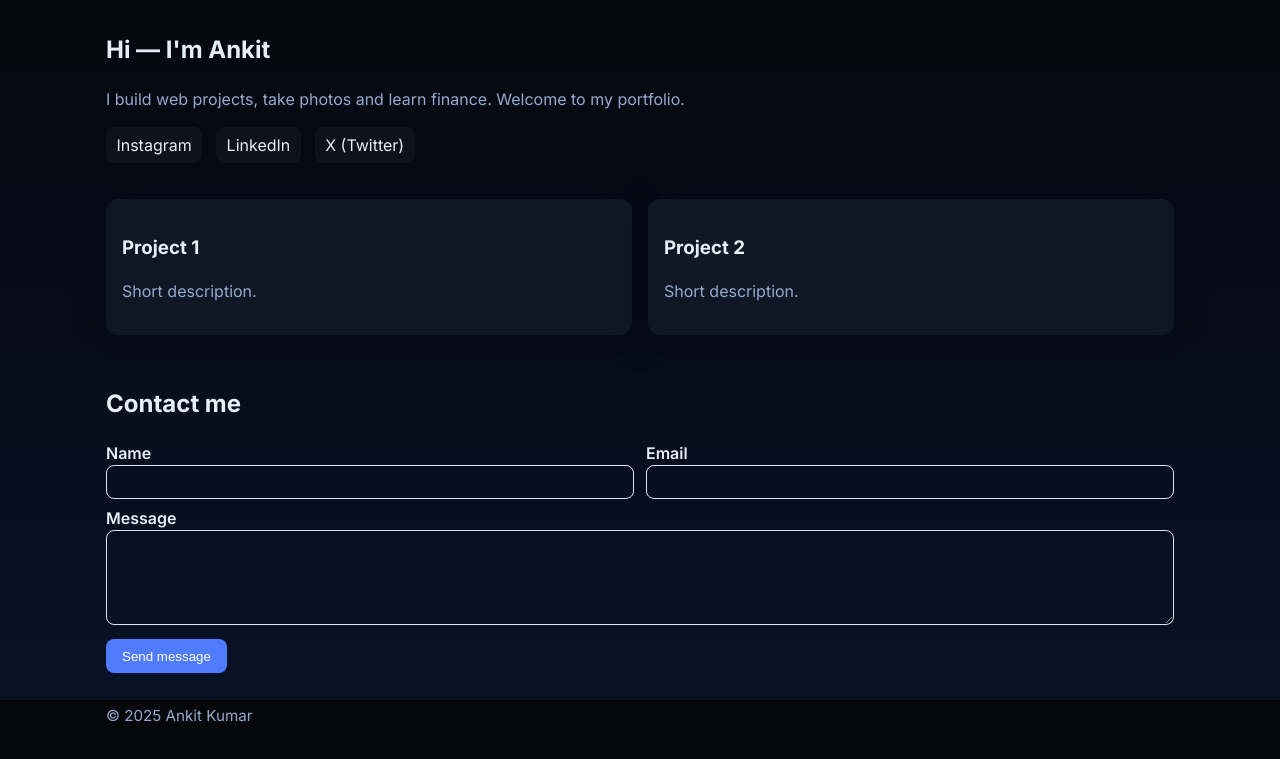
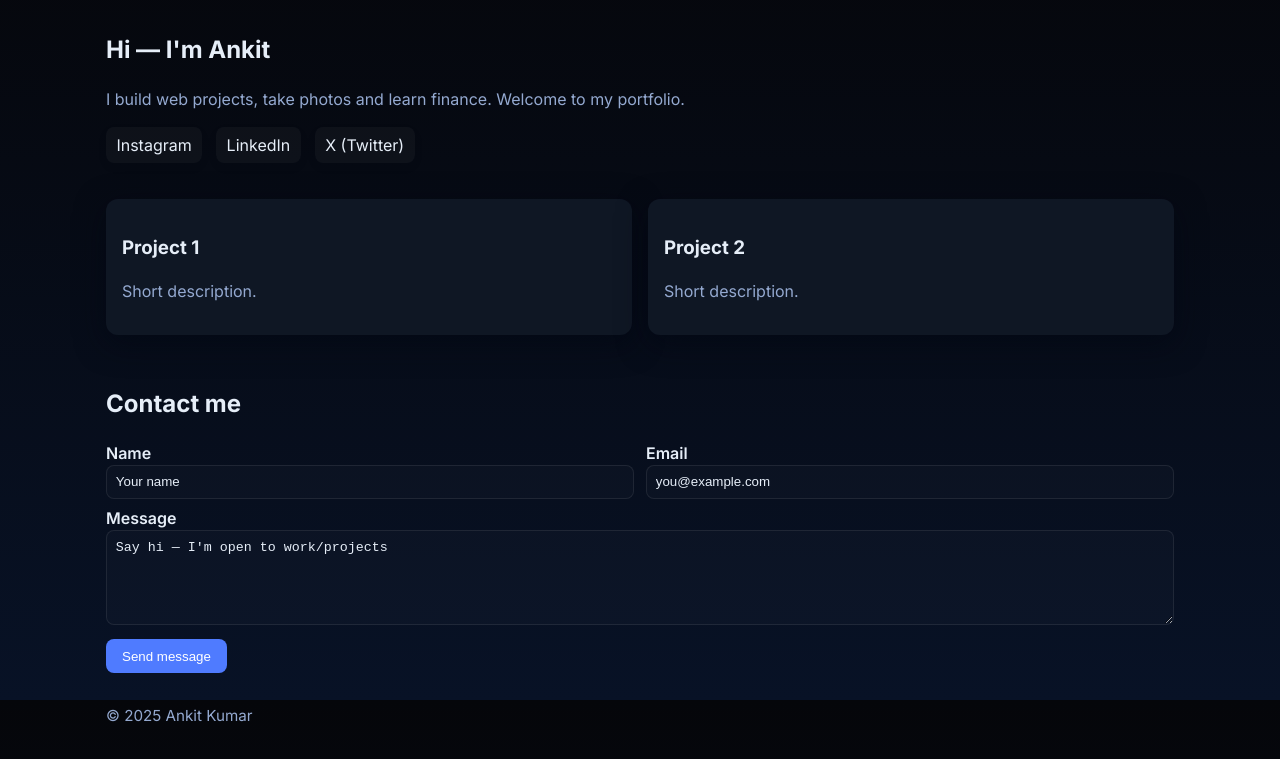
Before and after one commit to Ankit-kumar-develop/ankit-portfolio, a plain HTML site: page index.html in a window 1280 px wide. Both pictures are taken after a click on the button "Toggle theme". Shown: the part 100-859 px from the top of the page. Drawn offline with Linux system fonts and the light colour scheme.

Commit message:
Update index.html

```diff
--- a/index.html
+++ b/index.html
@@ -4,18 +4,15 @@
   <meta charset="utf-8" />
   <meta name="viewport" content="width=device-width,initial-scale=1" />
   <title>Ankit Kumar — Portfolio</title>
-
-  <!-- Google font (optional) -->
   <link href="https://fonts.googleapis.com/css2?family=Inter:wght@300;400;600;700&display=swap" rel="stylesheet">
-
   <style>
-    /* Basic reset & variables */
     :root{
       --accent:#4f7bff;
       --bg-light:#f2f4f8;
       --card:#fff;
       --text:#0f1724;
       --muted:#52637a;
+      --input-bg-light: rgba(255,255,255,0.9);
     }
     *{box-sizing:border-box}
     html,body{height:100%}
@@ -29,19 +26,12 @@
       transition: background-color .25s,color .25s;
       line-height:1.45;
     }
-
-    /* container */
-    .wrap{max-width:1100px;margin:0 auto;padding:1rem;}
-
-    header.site-header{
-      display:flex;justify-content:space-between;align-items:center;
-      padding:0.75rem 0;gap:1rem;
-    }
+    .wrap{max-width:1100px;margin:0 auto;padding:1rem}
+    header.site-header{display:flex;justify-content:space-between;align-items:center;padding:0.75rem 0;gap:1rem}
     .brand h1{margin:0;font-size:1.4rem}
     nav.nav a{margin-left:1rem;text-decoration:none;color:var(--muted)}
     #themeToggle{border:0;background:transparent;font-size:1.05rem;cursor:pointer;padding:.25rem .5rem;border-radius:6px}
 
-    /* hero */
     .hero{display:flex;flex-wrap:wrap;gap:2rem;align-items:center;padding:1.25rem 0}
     .hero-content{flex:1;min-width:260px}
     .hero-image{flex-basis:320px}
@@ -50,25 +40,21 @@
     .socials{margin-top:0.75rem}
     .socials a{display:inline-block;margin-right:.6rem;padding:.4rem .65rem;border-radius:8px;text-decoration:none;background:rgba(255,255,255,0.8);box-shadow:0 4px 12px rgba(12,18,30,0.04);color:var(--text)}
 
-    /* cards */
     .cards{display:grid;grid-template-columns:repeat(auto-fit,minmax(220px,1fr));gap:1rem;padding:1rem 0}
-
     .card{background:var(--card);padding:1rem;border-radius:12px;box-shadow:0 6px 18px rgba(19,24,29,0.04)}
 
-    /* contact */
     .contact{padding:1rem 0}
     label{display:block;margin-bottom:.5rem;font-weight:600}
     .form-row{display:flex;flex-wrap:wrap;gap:.75rem;align-items:center}
-    input,textarea{padding:.55rem;border-radius:8px;border:1px solid #d7e6f6;background:transparent;width:100%;min-width:0}
+    input,textarea,select{padding:.55rem;border-radius:8px;border:1px solid #d7e6f6;background:var(--input-bg-light);width:100%;min-width:0;color:var(--text)}
     .col{flex:1;min-width:140px}
     button{padding:.6rem 1rem;border-radius:8px;border:0;background:var(--accent);color:white;cursor:pointer}
 
     .muted{color:var(--muted)}
     .hidden{display:none}
-
     footer{padding:1rem 0;color:var(--muted);font-size:.95rem}
 
-    /* Dark mode */
+    /* DARK THEME */
     body.dark{
       --bg-light:#07101a;
       --card:#0f1724;
@@ -80,6 +66,80 @@
     }
     body.dark .socials a{background:rgba(255,255,255,0.03)}
     body.dark .card{background:var(--card);box-shadow:0 8px 30px rgba(2,6,18,0.6)}
+
+    /* ===========================
+       STRONG DARK MODE INPUT RULES
+       (high specificity + !important)
+       =========================== */
+
+    /* Force input/textarea text color in dark mode */
+    body.dark input,
+    body.dark textarea,
+    body.dark select,
+    body.dark input[type="text"],
+    body.dark input[type="email"],
+    body.dark textarea {
+      color: var(--text) !important;
+      background: rgba(255,255,255,0.02) !important;
+      border: 1px solid rgba(255,255,255,0.08) !important;
+    }
+
+    /* Placeholders */
+    body.dark input::placeholder,
+    body.dark textarea::placeholder {
+      color: rgba(230,238,248,0.45) !important;
+      opacity: 1 !important;
+    }
+    /* webkit placeholder */
+    body.dark input::-webkit-input-placeholder,
+    body.dark textarea::-webkit-input-placeholder {
+      color: rgba(230,238,248,0.45) !important;
+    }
+
+    /* Caret */
+    body.dark input,
+    body.dark textarea {
+      caret-color: var(--accent) !important;
+    }
+
+    /* Focus style */
+    body.dark input:focus,
+    body.dark textarea:focus {
+      outline: 2px solid rgba(79,123,255,0.14) !important;
+      outline-offset: 2px !important;
+      box-shadow: 0 6px 18px rgba(12,18,40,0.06) !important;
+    }
+
+    /* Buttons (ensure text visible) */
+    body.dark button {
+      color: #fff !important;
+      border: none !important;
+    }
+
+    /* Autofill fixes (Chrome / Blink) */
+    body.dark input:-webkit-autofill,
+    body.dark textarea:-webkit-autofill,
+    body.dark input:-webkit-autofill:focus,
+    body.dark textarea:-webkit-autofill:focus {
+      -webkit-text-fill-color: var(--text) !important;
+      transition: background-color 5000s ease-in-out 0s !important;
+      box-shadow: 0 0 0px 1000px rgba(255,255,255,0.02) inset !important;
+    }
+
+    /* Firefox autofill (use background-clip trick) */
+    body.dark input:-moz-autofill,
+    body.dark textarea:-moz-autofill {
+      box-shadow: 0 0 0 1000px rgba(255,255,255,0.02) inset !important;
+      -moz-text-fill-color: var(--text) !important;
+    }
+
+    /* Additional specificity if some UA styles still override (very rarely) */
+    html body.dark input,
+    html body.dark textarea {
+      color: var(--text) !important;
+      -webkit-text-fill-color: var(--text) !important;
+    }
+
     @media (max-width:720px){
       .hero{padding:0.5rem 0}
       .hero-image{order:2}
@@ -93,7 +153,6 @@
         <h1>Ankit Kumar</h1>
         <div class="muted" style="font-size:.9rem">Computer Science student</div>
       </div>
-
       <div style="display:flex;align-items:center;gap:.75rem">
         <nav class="nav" aria-label="Primary">
           <a href="#about">About</a>
@@ -118,7 +177,6 @@
         </div>
 
         <div class="hero-image" aria-hidden="true">
-          <!-- Optional: replace with your image file name in repo (hero.jpg) -->
           <img src="hero.jpg" alt="Ankit — photo" onerror="this.style.display='none'">
         </div>
       </section>
@@ -140,17 +198,17 @@
           <div style="display:grid;grid-template-columns:1fr 1fr;gap:.75rem">
             <label class="col">
               Name
-              <input type="text" name="name" id="name" required>
+              <input type="text" name="name" id="name" required placeholder="Your name">
             </label>
             <label class="col">
               Email
-              <input type="email" name="email" id="email" required>
+              <input type="email" name="email" id="email" required placeholder="you@example.com">
             </label>
           </div>
 
           <label>
             Message
-            <textarea name="message" id="message" rows="5" required></textarea>
+            <textarea name="message" id="message" rows="5" required placeholder="Say hi — I'm open to work/projects"></textarea>
           </label>
 
           <div class="form-row" style="margin-top:.5rem">
@@ -168,10 +226,8 @@
   </div>
 
   <script>
-    // small script for theme & contact behavior
     (function(){
       document.getElementById('year').textContent = new Date().getFullYear();
-
       const themeToggle = document.getElementById('themeToggle');
       const saved = localStorage.getItem('theme');
       const prefersDark = window.matchMedia && window.matchMedia('(prefers-color-scheme:dark)').matches;
@@ -187,34 +243,24 @@
         localStorage.setItem('theme', isDark ? 'dark' : 'light');
       });
 
-      // Form behavior: simulate send, ensure sending & success hidden initially
       const form = document.getElementById('contactForm');
       const sending = document.getElementById('sending');
       const success = document.getElementById('success');
       const sendBtn = document.getElementById('sendBtn');
 
-      // ensure hidden
       sending.classList.add('hidden');
       success.classList.add('hidden');
 
       form.addEventListener('submit', async function(e){
         e.preventDefault();
         success.classList.add('hidden');
-
         const name = document.getElementById('name').value.trim();
         const email = document.getElementById('email').value.trim();
         const message = document.getElementById('message').value.trim();
-        if (!name || !email || !message) {
-          alert('Please fill all fields.');
-          return;
-        }
-
+        if (!name || !email || !message) { alert('Please fill all fields.'); return; }
         sendBtn.disabled = true;
         sending.classList.remove('hidden');
-
-        // Simulate network delay — replace with real API call if you want
         await new Promise(r => setTimeout(r, 900));
-
         sending.classList.add('hidden');
         success.classList.remove('hidden');
         form.reset();
```
